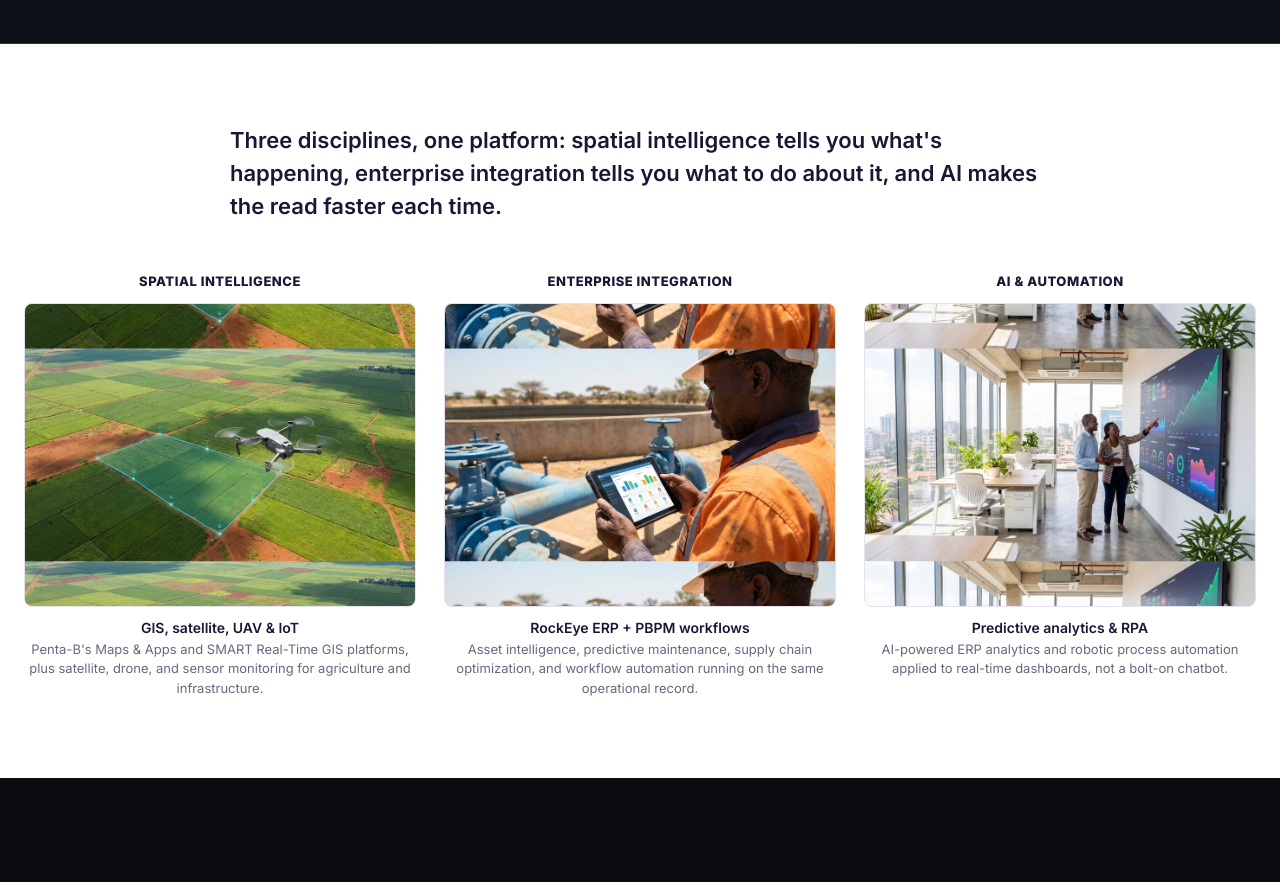
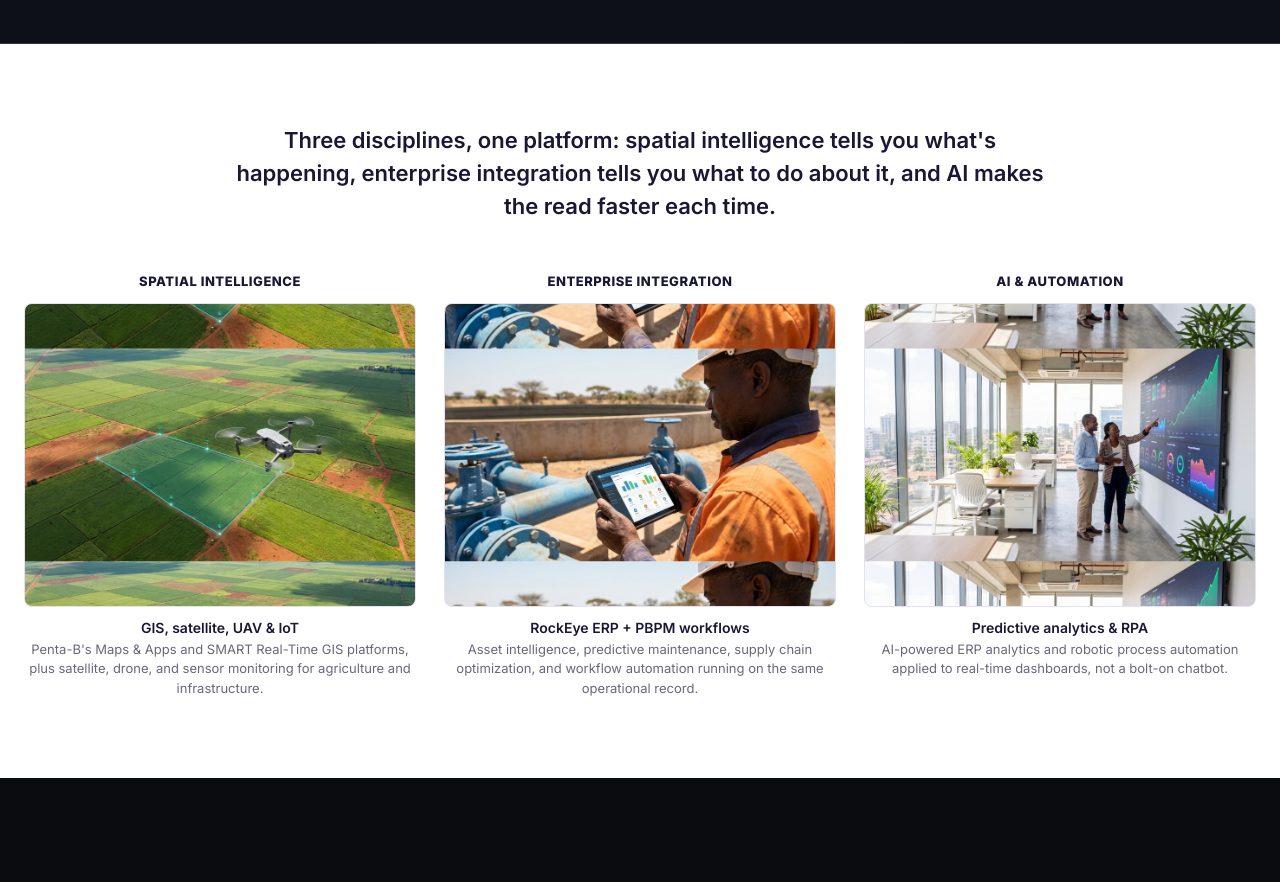
Before and after one commit to luchuowen/geoclim, a Next.js app: page / in a window 1280 px wide. Shown: the part 800-1682 px from the top of the page. Built offline with nearby package versions, Linux system fonts and the light colour scheme; a web font is replaced by a local one.

Commit message:
Center home page triad lead-in text
Scoped to Home only via .home-triad-head; Capabilities page's
.triad-head (shared class) keeps its left-aligned text.

Co-Authored-By: Claude Sonnet 5 <noreply@anthropic.com>
Claude-Session: https://claude.ai/code/session_01AG5XGE776AAEXaqt8Zzq2B

```diff
--- a/app/globals.css
+++ b/app/globals.css
@@ -637,6 +637,9 @@ a {
   font-size: clamp(17px, 2vw, 22px);
   font-weight: 600;
   line-height: 1.5;
+}
+.home-triad-head {
+  text-align: center;
 }
 .triad-grid {
   max-width: 1240px;
--- a/app/page.tsx
+++ b/app/page.tsx
@@ -76,7 +76,7 @@ export default function HomePage() {
       </div>
 
       <section className="triad">
-        <div className="triad-head">
+        <div className="triad-head home-triad-head">
           Three disciplines, one platform: spatial intelligence tells you what&apos;s happening, enterprise
           integration tells you what to do about it, and AI makes the read faster each time.
         </div>
```
